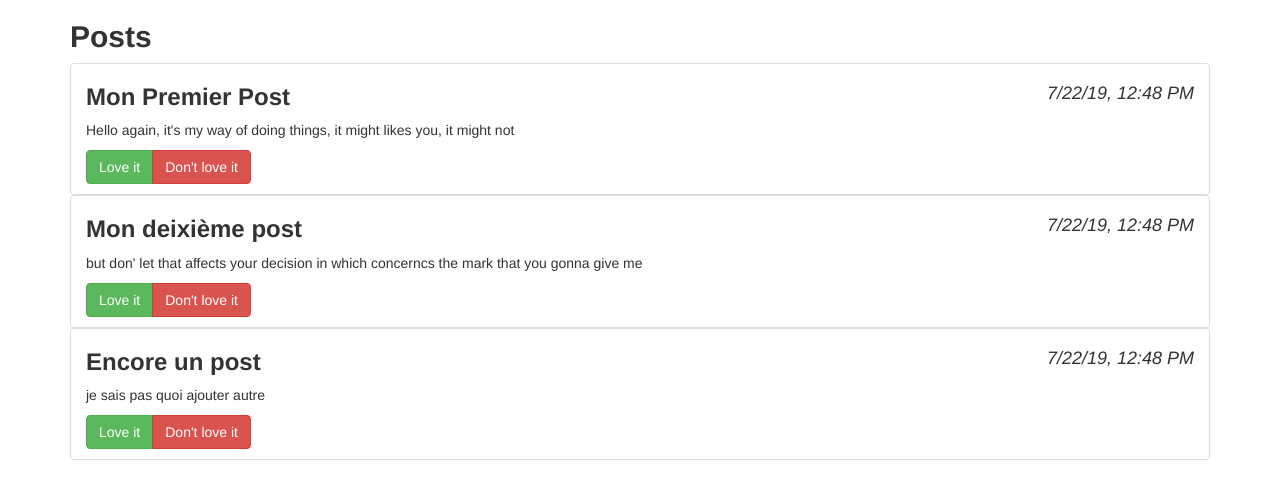
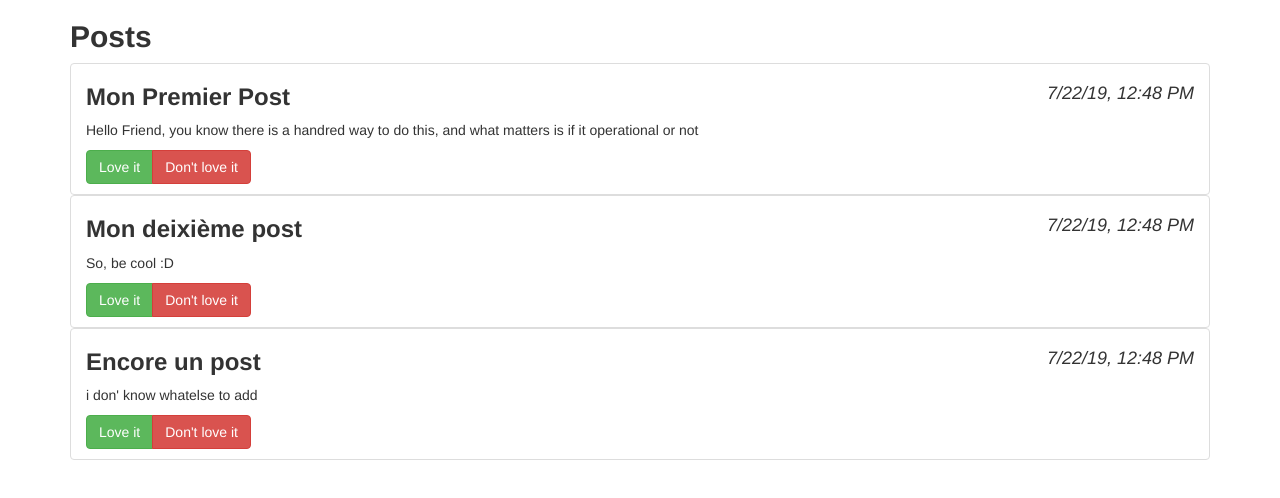
Before and after one commit to brahim94/Post-angular, an Angular app: page / in a window 1280 px wide. Shown: the top 498 px of the page. Built offline with nearby package versions, Linux system fonts and the light colour scheme.

Commit message:
final touches

```diff
--- a/src/app/app.component.ts
+++ b/src/app/app.component.ts
@@ -13,15 +13,15 @@ createdAt = new Date();
 posts = [
 {
 titre: 'Mon Premier Post',
-content: 'Hello again, it\'\s my way of doing things, it might likes you, it might not'
+content: 'Hello Friend, you know there is a handred way to do this, and what matters is if it operational or not'
 },
 {
 titre: 'Mon deixième post',
-content: 'but don\'\t let that affects your decision in which concerncs the mark that you gonna give me '
+content: 'So, be cool :D '
 },
 {
 titre: 'Encore un post',
-content: 'je sais pas quoi ajouter autre'
+content: ' i don\'\t know whatelse to add'
 }
 ];
 
--- a/src/app/post/post.component.html
+++ b/src/app/post/post.component.html
@@ -1,6 +1,6 @@
 <li [ngClass]="{'list-group-item' : true,
-              'list-group-item-success': like > deslike,
-              'list-group-item-danger': deslike > like}">
+              'list-group-item-success': loveIts > 0,
+              'list-group-item-danger': loveIts < 0}">
 
   <h4><strong><font size="5">{{ titre }}</font></strong>
   <div class="pull-right"><i> {{ createdAt | date :'short' }} </i></div> </h4>
--- a/src/app/post/post.component.ts
+++ b/src/app/post/post.component.ts
@@ -10,8 +10,8 @@ export class PostComponent implements OnInit {
   @Input() titre: string;
   @Input() content: string;
   @Input() createdAt = new Date;
-  like : number = 0;
-  deslike : number = 0;
+  loveIts : number = 0;
+
 
   constructor() { }
 
@@ -19,11 +19,11 @@ export class PostComponent implements OnInit {
   }
 
    clickLike(): void{
-        this.like++
+        this.loveIts++
         }
 
     clickDeslike(): void{
-        this.deslike++
+        this.loveIts--
     }
 
 }
```
